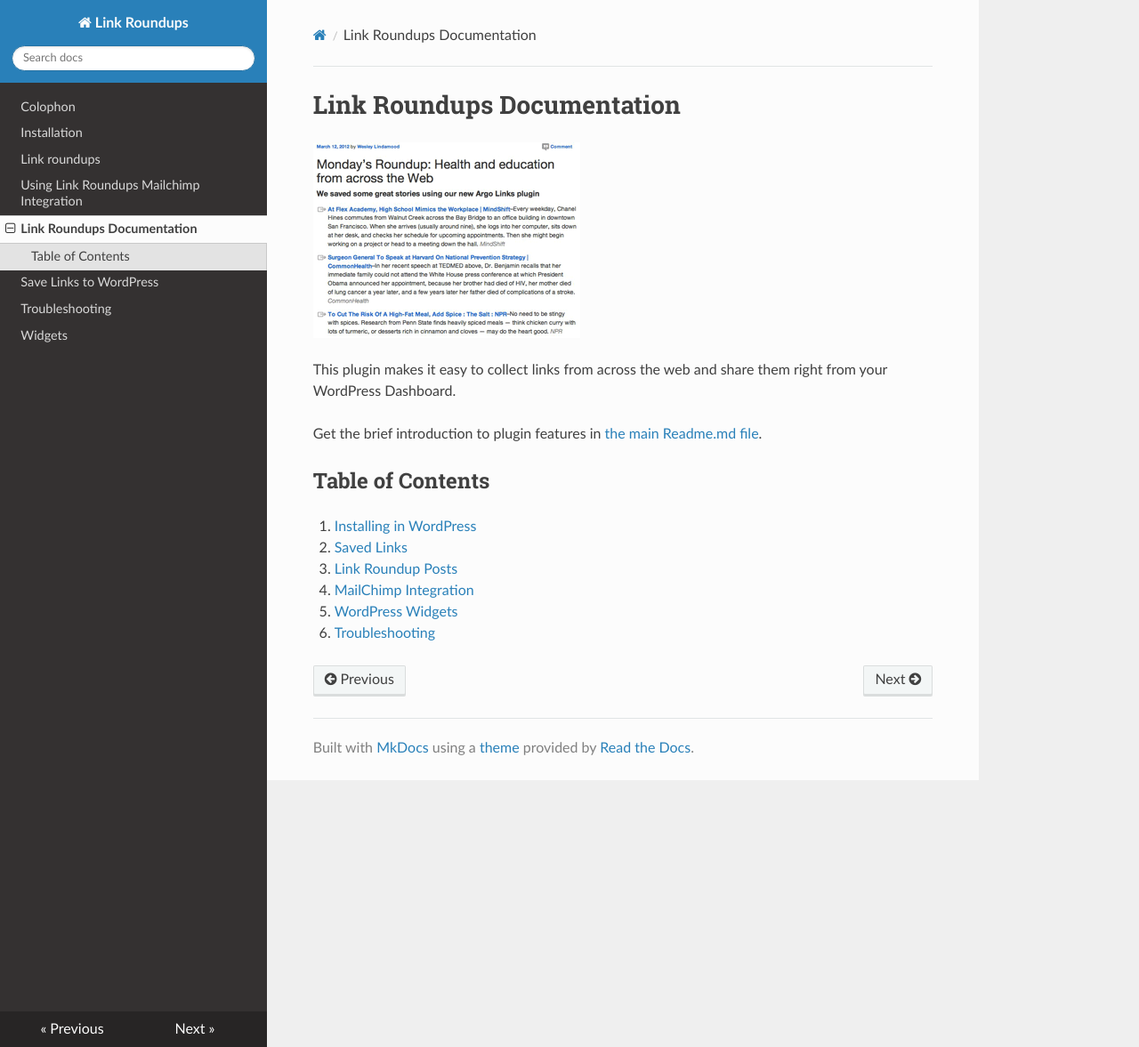
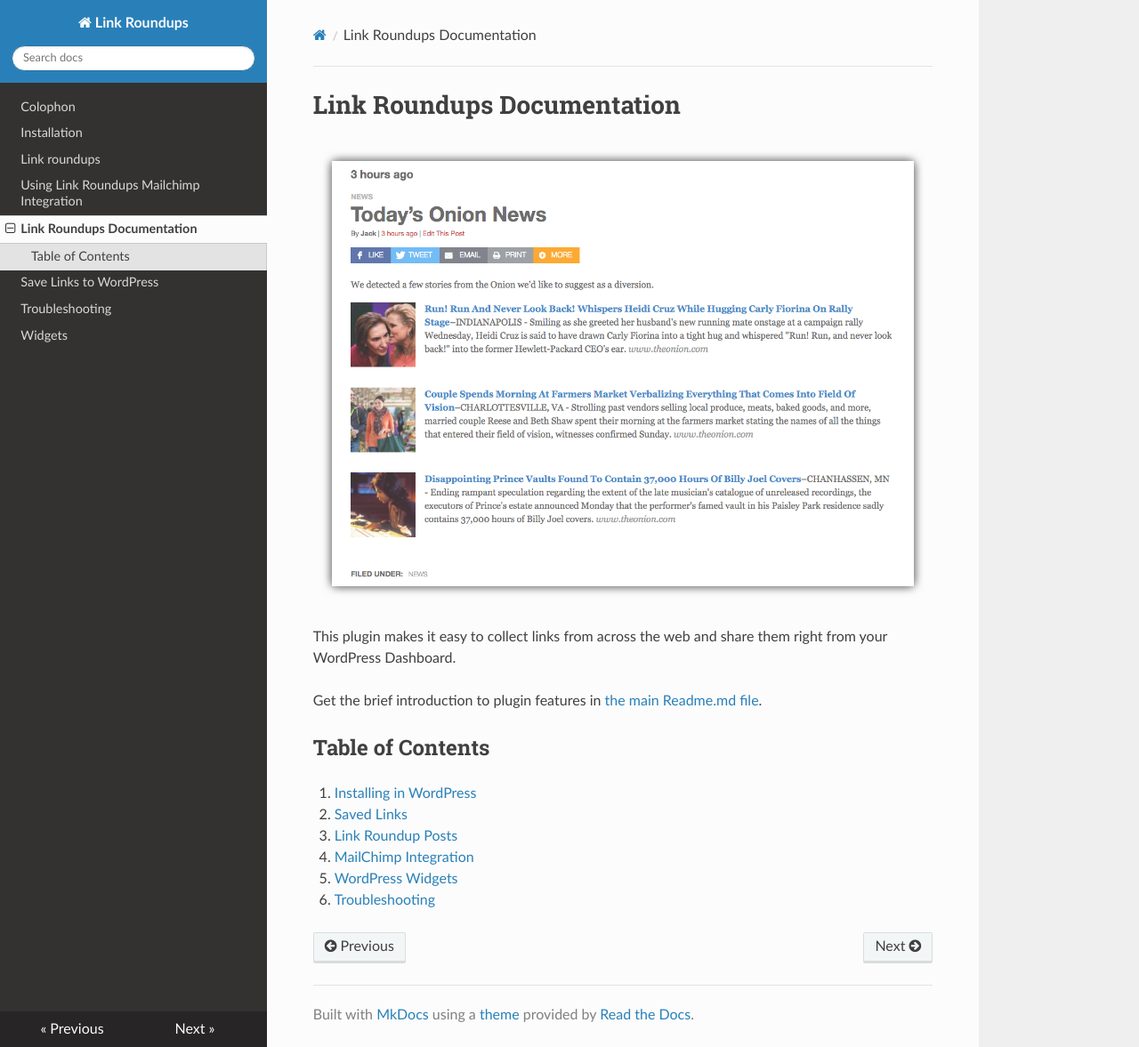
Before and after one commit to INN/link-roundups, an MkDocs documentation site: the page built from docs/readme.md, in a window 1280 px wide and 1177 px high. Shown: the whole window at 89% size. Built offline with MkDocs 1.6.1, drawn with Linux system fonts in a browser that asks for light colours; nearby versions of some CDN libraries.

Commit message:
update readme with better image

```diff
--- a/docs/readme.md
+++ b/docs/readme.md
@@ -1,6 +1,6 @@
 # Link Roundups Documentation
 
-![link roundup](img/published-roundup.png)
+![link roundup post on a website](img/link-roundup-page-example.png)
 
 This plugin makes it easy to collect links from across the web and share them right from your WordPress Dashboard.
 
```
